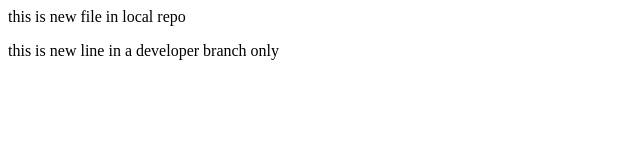
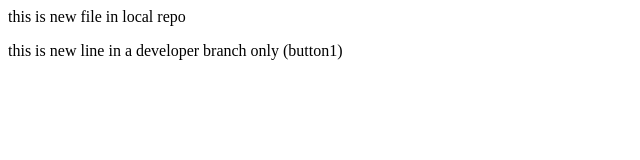
Before and after one commit to narendra9057/new-local-repo, a plain HTML site: page index.html in a window 1280 px wide. Shown: the full height of the page, 0-640 px from the left. Drawn offline with Linux system fonts and the light colour scheme.

```diff
--- a/index.html
+++ b/index.html
@@ -1,2 +1,2 @@
 <p> this is new file in local repo</p>
-<p> this is new line in a developer branch only</p>
+<p> this is new line in a developer branch only (button1)</p>
```
